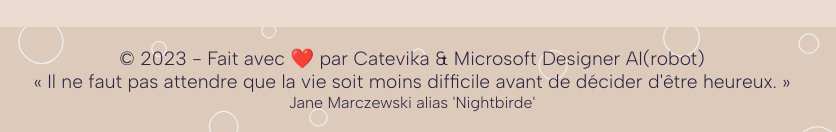
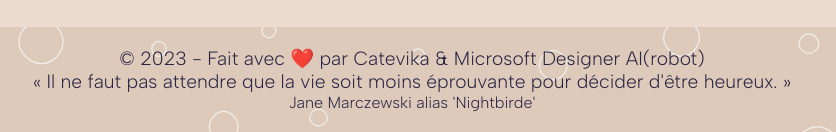
Before and after one commit to Catevika/Catevika_Portfolio---FR, a plain HTML site: page index.html in a window 1280 px wide. Shown: the part 3058-3190 px from the top of the page, 228-1064 px from the left. Drawn offline with Linux system fonts and the light colour scheme.

Commit message:
Update quote translation

```diff
--- a/index.html
+++ b/index.html
@@ -772,8 +772,8 @@
     <p>&copy; 2023 - Fait avec ❤️ par Catevika & Microsoft Designer AI(robot)</p>
     <p>
       <q>
-        <span>Il ne faut pas attendre que la vie soit moins difficile
-          avant de&nbsp;décider&nbsp;d'être&nbsp;heureux.</span>
+        <span>Il ne faut pas attendre que la vie soit moins éprouvante
+          pour décider&nbsp;d'être&nbsp;heureux.</span>
       </q>
       <small>Jane Marczewski alias 'Nightbirde'</small>
     </p>
```
